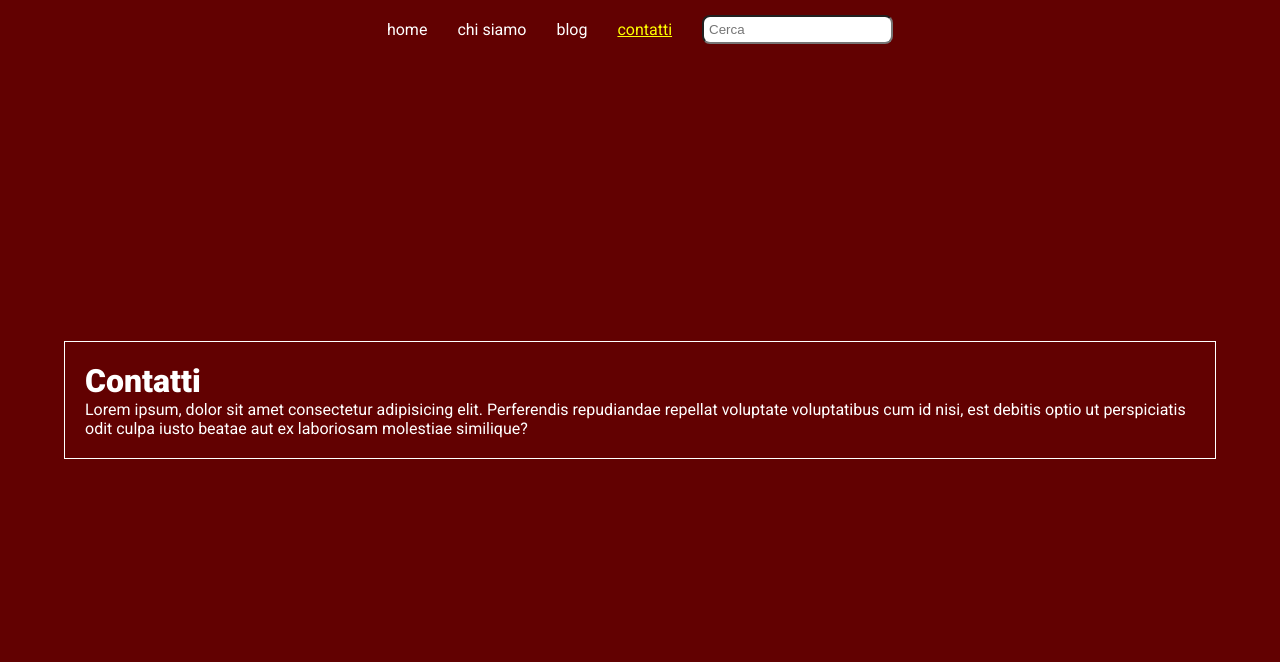
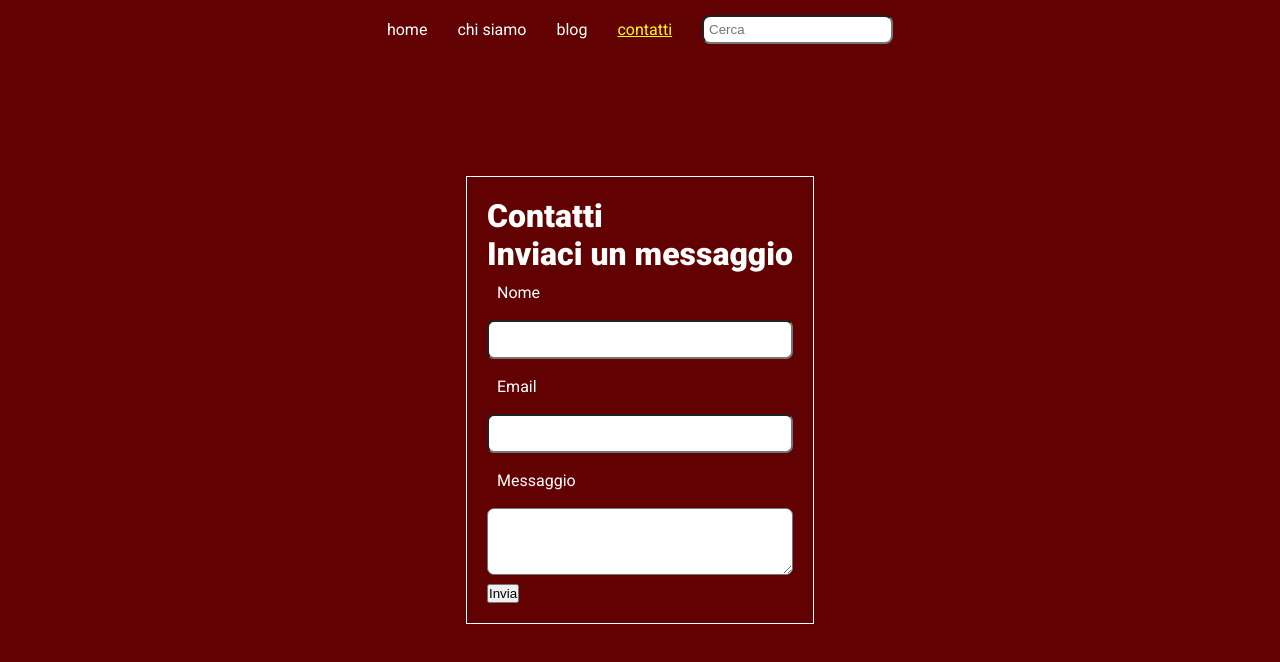
Before and after one commit to erikvella/vite-boolfolio, a Vue app: page /contatti in a window 1280 px wide. Shown: the top 662 px of the page. Built offline with nearby package versions, Linux system fonts and the light colour scheme.

Commit message:
[add] ContactForm

```diff
--- /dev/null
+++ b/src/components/ContactForm.vue
@@ -0,0 +1,57 @@
+<script>
+
+import {store} from '../data/store';
+export default {
+  name : 'ContactForm',
+  data(){
+    return{
+
+      store
+    }
+
+  },
+  components:{
+  },
+  methods:{},
+  mounted(){},
+  computed:{}
+
+}
+</script>
+
+
+<template>
+  <div>
+    <h1>Inviaci un messaggio</h1>
+    <form action="">
+      <div>
+        <label for="name">Nome</label>
+        <input type="text" name="name" id="name">
+      </div>
+      <div>
+        <label for="email">Email</label>
+        <input type="text" name="email" id="email">
+      </div>
+      <div>
+        <label for="message">Messaggio</label>
+        <textarea name="message" id="message" cols="30" rows="3"></textarea>
+      </div>
+      <div>
+        <button type="submit" class="btn btn-check ">Invia</button>
+      </div>
+    </form>
+  </div>
+
+</template>
+
+<style lang="scss" scoped>
+form{
+  label , input , textarea{
+    display: block;
+    margin-bottom: 8px;
+    width: 100%;
+    border-radius: 7px;
+    padding: 10px;
+  }
+}
+</style>
--- a/src/pages/Contacts.vue
+++ b/src/pages/Contacts.vue
@@ -1,4 +1,5 @@
 <script>
+import ContactForm from '@/components/ContactForm.vue';
 export default{
   name : 'Contacts',
 
@@ -8,7 +9,9 @@ export default{
     }
   },
 
-  components:{},
+  components:{
+    ContactForm
+  },
   methods:{},
   mounted(){},
   computed:{}
@@ -19,7 +22,7 @@ export default{
 <template>
   <div>
     <h1>Contatti</h1>
-    <p>Lorem ipsum, dolor sit amet consectetur adipisicing elit. Perferendis repudiandae repellat voluptate voluptatibus cum id nisi, est debitis optio ut perspiciatis odit culpa iusto beatae aut ex laboriosam molestiae similique?</p>
+    <ContactForm />
   </div>
 </template>
 
```
